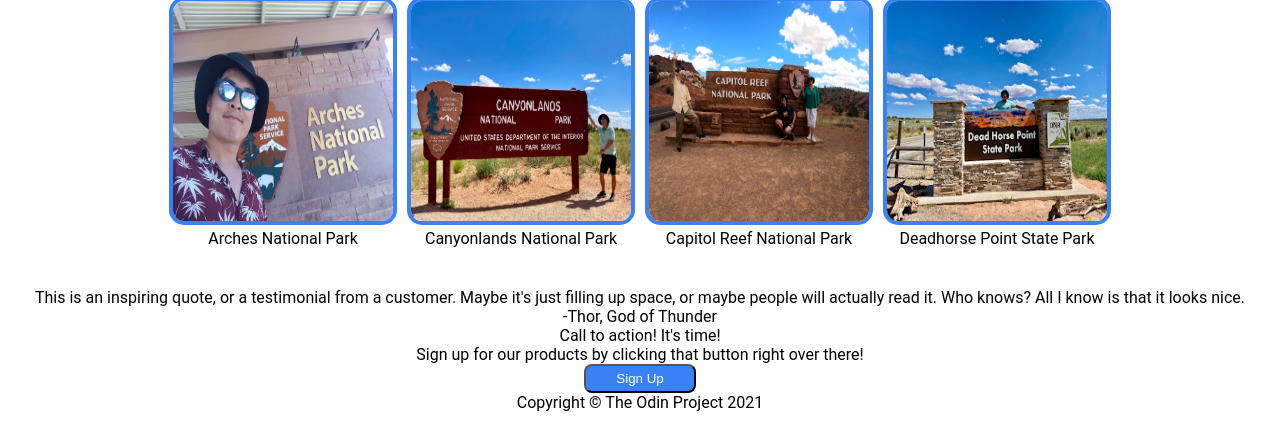
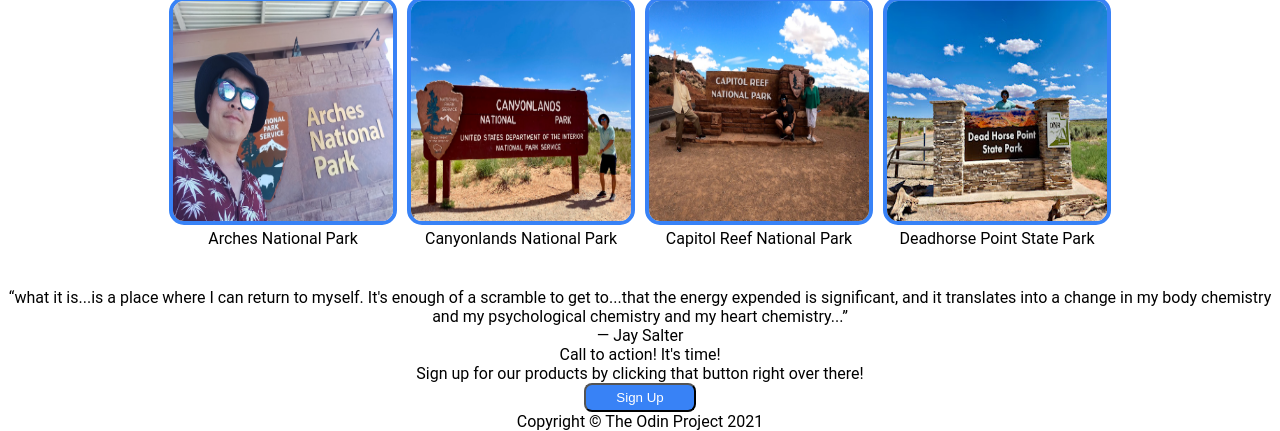
Before and after one commit to rodney-zhu/Odin-Project-Landing-Page, a plain HTML site: page index.html in a window 1280 px wide. Shown: the part 479-910 px from the top of the page. Drawn offline with Linux system fonts and the light colour scheme.

Commit message:
Add quote to quote section and edited css

```diff
--- a/index.html
+++ b/index.html
@@ -67,16 +67,17 @@
 
 
     <div class="quote-section">
-        <div class="text">This is an inspiring quote, or a testimonial from a customer. Maybe it's just filling up space, or maybe people will actually read it. Who knows? All I know is that it looks nice.</div>
-        <div class="text">-Thor, God of Thunder</div>
-
+        <div class="text">“what it is...is a place where I can return to myself. It's enough of a scramble to get to...that the energy expended is significant, and it translates into a change in my body chemistry and my psychological chemistry and my heart chemistry...”
+            </div>
+        <div class="text">― Jay Salter</div>
+    </div>
     <div class="section4">
         <div class="text">Call to action! It's time!</div>
         <div class="text">Sign up for our products by clicking that button right over there!</div>
         <div class="button">
             <button>Sign Up</button>
         </div>
-    </div>
+
     </div>
 
 
```
